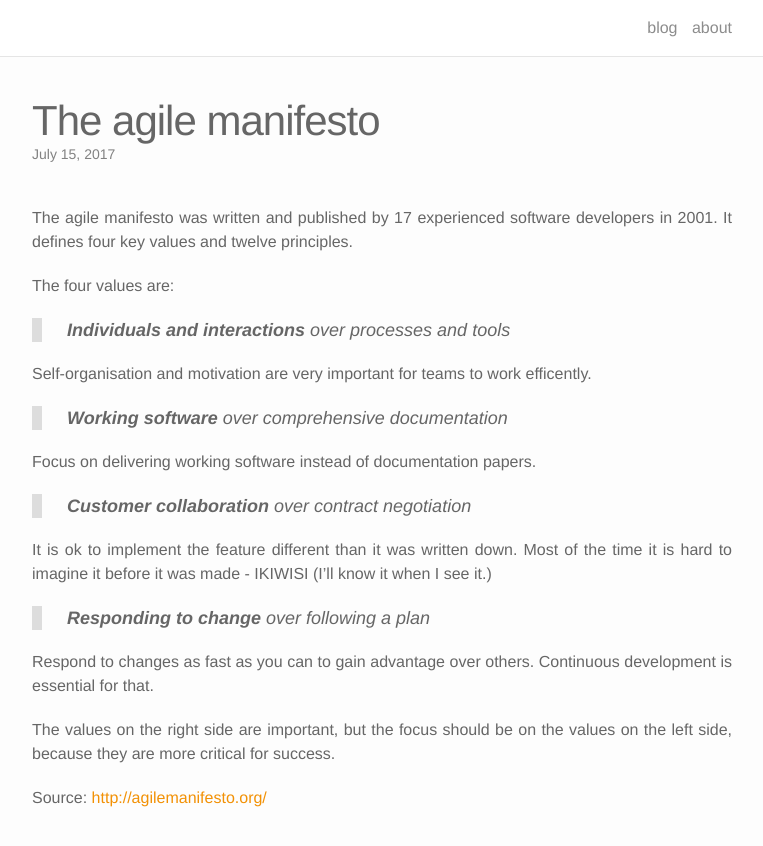
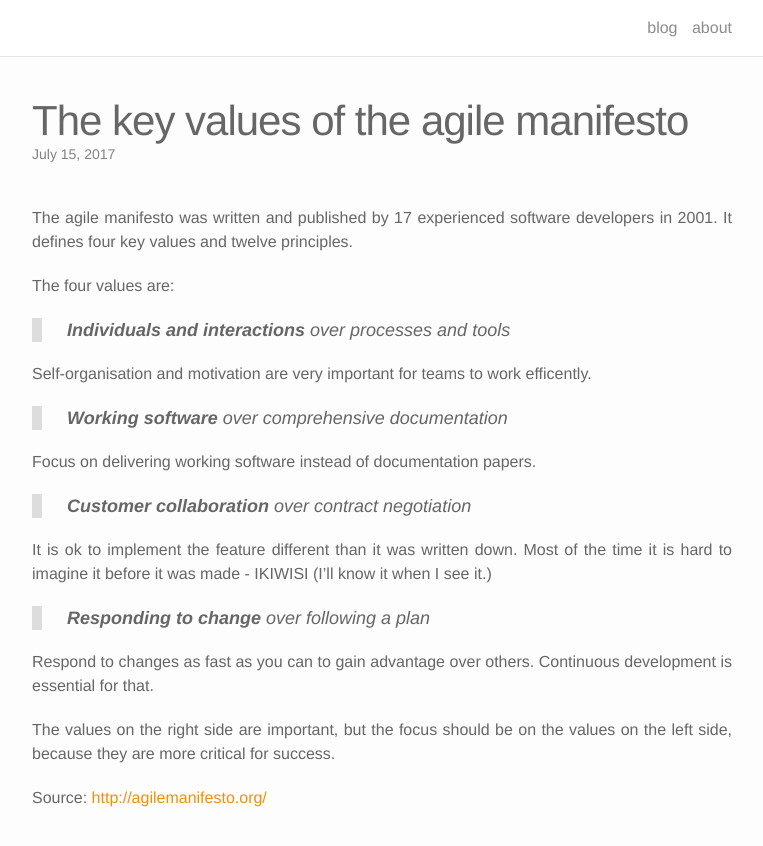
Before and after one commit to danielprinz/danielprinz.github.io, a Jekyll site: the page built from _posts/2017-07-15-the-key-values-of-the-agile-manifesto.md, in a window 1280 px wide and 930 px high. Shown: the top 846 px of the window, without its empty margins (258-1021 px from the left). Built offline with Jekyll 4.4.1, drawn with Linux system fonts in a browser that asks for light colours.

Commit message:
renamed titles of old posts

```diff
--- a/_posts/2017-07-15-the-agile-manifesto.md
+++ b/_posts/2017-07-15-the-key-values-of-the-agile-manifesto.md
@@ -1,7 +1,7 @@
 ---
+title: The key values of the agile manifesto
 layout: post
-title: The agile manifesto
-date:   2017-07-15 11:00:00 +0200
+date: '2017-07-15 11:00:00 +0200'
 categories: agile
 ---
 
```
Also changed, not shown: _posts/2017-07-09-scaling-scrum-with-less.md (renamed from _posts/2017-07-09-scaling-scrum.md, +2 -2 lines).
